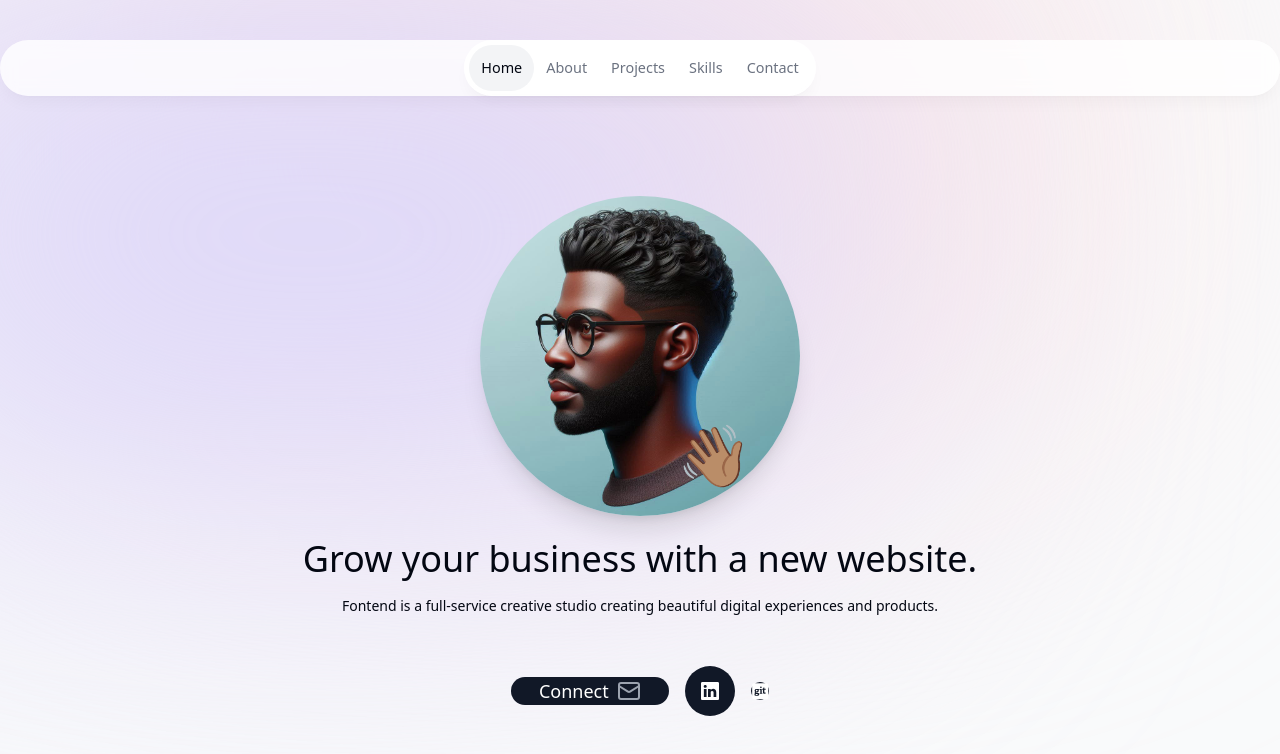
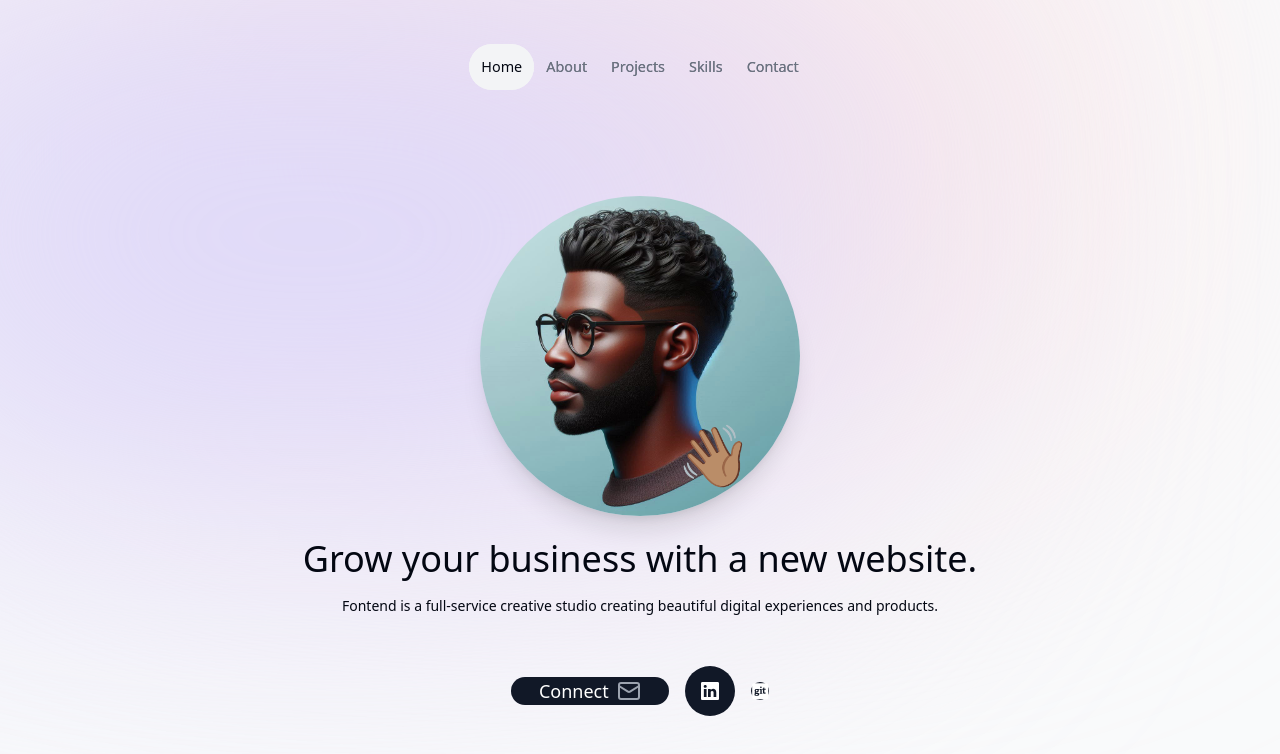
Before and after one commit to Gaetan5/protfolio, a Next.js app: page / in a window 1280 px wide. Shown: the top 754 px of the page. Built offline with nearby package versions, Linux system fonts and the light colour scheme.

Commit message:
Commit de Mr X at Home le 28-12-24

```diff
--- a/package.json
+++ b/package.json
@@ -10,8 +10,8 @@
   },
   "dependencies": {
     "clsx": "^2.1.1",
-    "framer-motion": "^11.11.8",
-    "hamburger-react": "^2.5.1",
+    "framer-motion": "^11.15.0",
+    "hamburger-react": "^2.5.2",
     "lucide-react": "^0.451.0",
     "next": "14.2.15",
     "react": "^18",
--- a/src/components/hamburger-menu.tsx
+++ b/src/components/hamburger-menu.tsx
@@ -1,95 +1,162 @@
 "use client";
 
-// Assurez-vous que ce fichier existe et est bien structuré
-import React, { useState } from "react";
+import React, { useState, memo } from "react";
 import NextLink from "next/link";
+import { motion, AnimatePresence } from "framer-motion";
 import Hamburger from "hamburger-react";
-import { motion, AnimatePresence } from "framer-motion";
+import clsx from "clsx";
 import { useActiveSectionContext } from "@/containers/active-section";
-import clsx from "clsx";
 
 // Typage des liens
-type Link = {
-    nameEng: string;
-    hash: string;
-};
+type Link = { nameEng: string; hash: string };
+type HeaderProps = { links: Link[] };
 
-// Typage des props
-type HamburgerMenuProps = { links: Link[] };
-
-const HamburgerMenu: React.FC<HamburgerMenuProps> = ({ links }) => {
-    // État pour contrôler l'ouverture du menu
-    const [isOpen, setIsOpen] = useState(false);
-
-    const { activeSection, setActiveSection, setTimeOfLastClick } = useActiveSectionContext();
-
-    // Définition des variantes d'animation
-    const menuTrigger = {
+// Variantes d'animation pour les éléments interactifs
+const animationVariants = {
+  menuTrigger: {
     visible: { scale: 1, opacity: 0.7, y: 0 },
     tap: { scale: 0.85 },
     hover: { scale: 1.2 },
+  },
+  menuList: {
+    start: { scale: 0.6, opacity: 0.7, y: -20 },
+    visible: { scale: 1, opacity: 0.9, y: 0 },
+  },
+  menuItem: (index: number) => ({
+    initial: { y: -100, opacity: 0 },
+    animate: { y: 0, opacity: 1 },
+    transition: { delay: index * 0.1 },
+  }),
 };
 
-    const menuList = {
-        start: { scale: 0.6, opacity: 0.7, y: -20 },
-        visible: { scale: 1, opacity: 0.9, y: 0 },
+// Composant pour un item de menu (Desktop et Mobile)
+const MemoizedLink = memo(
+  ({
+    link,
+    isActive,
+    onClick,
+  }: {
+    link: Link; // Objet contenant le nom et le hash du lien
+    isActive: boolean; // Si le lien est actif ou non
+    onClick: () => void; // Callback pour le clic
+  }) => (
+    <motion.li className="relative">
+      {/* Composant de lien avec animation */}
+      <NextLink
+        aria-current={isActive ? "page" : undefined} // Attribut ARIA pour indiquer l'élément actif
+        className={clsx(
+          "inline-flex items-center justify-center px-3 py-3 hover:text-gray-950 transition dark:text-gray-500 dark:hover:text-gray-300",
+          { "text-gray-950 dark:text-gray-200": isActive } // Applique des styles conditionnels si actif
+        )}
+        href={link.hash}
+        onClick={onClick}
+      >
+        {link.nameEng}
+        {/* Animation de l'arrière-plan si actif */}
+        {isActive && (
+          <motion.span
+            layoutId="activeSection"
+            className="bg-gray-100 rounded-full absolute inset-0 -z-10 dark:bg-gray-800"
+            transition={{ type: "spring", stiffness: 300, damping: 30 }}
+          />
+        )}
+      </NextLink>
+    </motion.li>
+  )
+);
+
+// Ajout de displayName pour faciliter le débogage du composant mémoïsé
+MemoizedLink.displayName = "MemoizedLink";
+
+// Composant pour l'entête de la version Desktop
+const DesktopHeader: React.FC<HeaderProps> = ({ links }) => {
+  const { activeSection, setActiveSection, setTimeOfLastClick } = useActiveSectionContext();
+
+  return (
+    <header className="hidden md:flex items-center justify-center fixed top-10 w-full custom-header-class">
+      {/* Animation globale de l'entête */}
+      <motion.div
+        initial={{ y: -100, opacity: 0 }}
+        animate={{ y: 0, opacity: 1 }}
+        className="flex p-1 custom-header-inner-class"
+      >
+        <motion.ul
+          initial={{ y: -100, opacity: 0 }}
+          animate={{ y: 0, opacity: 1 }}
+          transition={{ delayChildren: 0.2, staggerChildren: 0.1 }}
+          className="inline-flex items-center justify-center gap-y-1 text-[0.9rem] font-medium text-gray-500"
+        >
+          {/* Génération des liens */}
+          {links.map((link) => (
+            <MemoizedLink
+              key={link.hash}
+              link={link}
+              isActive={activeSection === link.hash}
+              onClick={() => {
+                setActiveSection(link.hash); // Mise à jour de la section active
+                setTimeOfLastClick(Date.now()); // Enregistrement du dernier clic
+              }}
+            />
+          ))}
+        </motion.ul>
+      </motion.div>
+    </header>
+  );
+};
+
+// Composant pour le menu hamburger (mobile)
+const HamburgerMenu: React.FC<HeaderProps> = ({ links }) => {
+  const [isOpen, setIsOpen] = useState(false);
+  const { activeSection, setActiveSection, setTimeOfLastClick } = useActiveSectionContext();
+
+  // Gestion du clic sur un lien du menu
+  const handleMenuClick = (hash: string) => {
+    setActiveSection(hash); // Mise à jour de la section active
+    setTimeOfLastClick(Date.now()); // Enregistrement du dernier clic
+    setIsOpen(false); // Fermeture du menu
   };
 
   return (
-        <div className="md:hidden top-5 right-5 fixed w-60 z-[999] flex flex-col items-end gap-2">
-
-            {/* Bouton hamburger pour ouvrir/fermer le menu */}
+    <div className="md:hidden fixed top-5 right-5 w-60 z-[999] flex flex-col items-end gap-2">
+      {/* Bouton pour ouvrir/fermer le menu */}
       <motion.button
-                variants={menuTrigger}
+        aria-label="Toggle menu"
+        aria-expanded={isOpen}
+        variants={animationVariants.menuTrigger}
         initial="visible"
         whileTap="tap"
         whileHover="hover"
-                className="bg-white w-[3rem] h-[3rem] drop-shadow
-                border border-slate-400 dark:border-white border-opacity-40 shadow-2xl
-                rounded-full flex items-center justify-center dark:bg-gray-950"
-                onClick={() => setIsOpen(!isOpen)}  // Toggle menu on click
+        className="bg-white w-[3rem] h-[3rem] drop-shadow border border-slate-400 dark:border-white border-opacity-40 shadow-2xl rounded-full flex items-center justify-center dark:bg-gray-950"
+        onClick={() => setIsOpen(!isOpen)}
       >
         <Hamburger toggled={isOpen} toggle={setIsOpen} size={20} />
       </motion.button>
 
-            {/* Affichage conditionnel du menu avec animation */}
+      {/* Animation et affichage des éléments du menu */}
       <AnimatePresence>
         {isOpen && (
           <motion.div
-                        variants={menuList}
+            variants={animationVariants.menuList}
             initial="start"
             animate="visible"
             exit="start"
-                        className="w-full bg-white drop-shadow border border-slate-400
-                        dark:border-white border-opacity-60 shadow-2xl flex flex-col items-center
-                        justify-center dark:bg-gray-950 p-1 mt-2"
+            className="w-full bg-white drop-shadow border border-slate-400 dark:border-white border-opacity-60 shadow-2xl flex flex-col items-center justify-center dark:bg-gray-950 p-1 mt-2"
           >
             {links.map((link, index) => (
-                            <motion.div
-                                key={link.hash}
-                                className="w-full"
-                                initial={{ y: -100, opacity: 0 }}
-                                animate={{ y: 0, opacity: 1 }}
-                                transition={{ delay: index * 0.1 }}  // Animation décalée pour chaque lien
-                            >
+              <motion.div {...animationVariants.menuItem(index)} key={link.hash}>
                 <NextLink
+                  href={link.hash}
                   className={clsx(
                     "flex w-full items-center justify-center py-3 hover:text-gray-950 transition dark:text-gray-500 dark:hover:text-gray-300 cursor-pointer",
                     {
-                                            "text-gray-950 bg-slate-200 dark:text-gray-200 dark:bg-gray-700 rounded":
-                                            activeSection === link.hash,
-                                            "rounded-t-xl": index === 0,
-                                            "rounded-b-xl": index === links.length - 1,
+                      "text-gray-950 bg-slate-200 dark:text-gray-200 dark:bg-gray-700 rounded": activeSection === link.hash,
+                      "rounded-t-xl": index === 0, // Style spécifique au premier lien
+                      "rounded-b-xl": index === links.length - 1, // Style spécifique au dernier lien
                     }
                   )}
-                                    href={link.hash}
-                                    onClick={() => {
-                                        setActiveSection(link.hash);
-                                        setTimeOfLastClick(Date.now());
-                                    }}
+                  onClick={() => handleMenuClick(link.hash)}
                 >
                   {link.nameEng}
-                                    {link.hash === activeSection}
                 </NextLink>
               </motion.div>
             ))}
@@ -100,4 +167,14 @@ const HamburgerMenu: React.FC<HamburgerMenuProps> = ({ links }) => {
   );
 };
 
-export default HamburgerMenu;
+// Composant principal Header qui combine Desktop et HamburgerMenu
+const Header: React.FC<HeaderProps> = ({ links }) => {
+  return (
+    <>
+      <DesktopHeader links={links} />
+      <HamburgerMenu links={links} />
+    </>
+  );
+};
+
+export default Header;
--- a/src/components/header.tsx
+++ b/src/components/header.tsx
@@ -1,81 +1,131 @@
 "use client";
 
-// Assurez-vous que 'links' est bien typé dans 'lib/types'
-import React from "react";
+import React, { useState, memo } from "react";
 import NextLink from "next/link";
 import clsx from "clsx";
 import { useActiveSectionContext } from "@/containers/active-section";
-
-//Animation
-import { motion } from "framer-motion";
+import { motion, AnimatePresence } from "framer-motion";
+import { Sling as Hamburger } from "hamburger-react"; // Bibliothèque pour le menu burger
 
 // Typage des liens
-type Link = {
-    nameEng: string;
-    hash: string;
+type Link = { nameEng: string; hash: string };
+type HeaderProps = { links: Link[] };
+
+// Composant optimisé pour chaque lien du menu
+const MemoizedLink = memo(({ link, isActive, onClick }: { link: Link; isActive: boolean; onClick: () => void }) => (
+  <motion.li className="relative">
+    {/* Lien individuel */}
+    <NextLink
+      aria-current={isActive ? "page" : undefined} // Définit si le lien est actuellement actif
+      className={clsx(
+        "inline-flex items-center justify-center px-3 py-3 hover:text-gray-950 transition dark:text-gray-500 dark:hover:text-gray-300",
+        { "text-gray-950 dark:text-gray-200": isActive } // Applique des styles spécifiques au lien actif
+      )}
+      href={link.hash} // URL cible
+      onClick={onClick} // Gère le clic sur le lien
+    >
+      {link.nameEng}
+      {/* Indicateur visuel pour le lien actif */}
+      {isActive && (
+        <motion.span
+          layoutId="activeSection"
+          className="bg-gray-100 rounded-full absolute inset-0 -z-10 dark:bg-gray-800"
+          transition={{ type: "spring", stiffness: 300, damping: 30 }}
+        />
+      )}
+    </NextLink>
+  </motion.li>
+));
+
+// Ajout de la propriété displayName pour résoudre l'erreur ESLint
+MemoizedLink.displayName = "MemoizedLink";
+
+export default function Header({ links }: HeaderProps) {
+  const [isBurgerOpen, setIsBurgerOpen] = useState(false); // État pour gérer l'ouverture/fermeture du menu burger
+  const { activeSection, setActiveSection, setTimeOfLastClick } = useActiveSectionContext(); // Gestion des sections actives
+
+  // Fonction pour gérer le clic sur un lien
+  const handleLinkClick = (hash: string) => {
+    setActiveSection(hash); // Met à jour la section active
+    setTimeOfLastClick(Date.now()); // Enregistre l'heure du clic
+    setIsBurgerOpen(false); // Ferme le menu burger après un clic
   };
 
-// Typage des props pour le composant Header
-type HeaderProps = { links: Link[] };
+  return (
+    <>
+      {/* Header Desktop */}
+      <header className="hidden md:flex items-center justify-center fixed top-10 w-full custom-header-class">
+        <motion.div
+          initial={{ y: -100, opacity: 0 }} // Animation d'apparition
+          animate={{ y: 0, opacity: 1 }}
+          className="flex p-1 custom-header-inner-class"
+        >
+          <motion.ul
+            initial={{ y: -100, opacity: 0 }}
+            animate={{ y: 0, opacity: 1 }}
+            transition={{ delayChildren: 0.2, staggerChildren: 0.1 }}
+            className="inline-flex items-center justify-center gap-y-1 text-[0.9rem] font-medium text-gray-500"
+          >
+            {/* Rendu des liens pour la version desktop */}
+            {links.map((link) => (
+              <MemoizedLink
+                key={link.hash}
+                link={link}
+                isActive={activeSection === link.hash}
+                onClick={() => handleLinkClick(link.hash)}
+              />
+            ))}
+          </motion.ul>
+        </motion.div>
+      </header>
 
-export default function Header({ links }: HeaderProps) {
-    const { activeSection, setActiveSection, setTimeOfLastClick } = useActiveSectionContext();
+      {/* Header Mobile - Menu Burger */}
+      <header className="flex md:hidden items-center justify-between px-4 py-3 fixed top-0 w-full bg-white dark:bg-gray-950 shadow-lg z-50">
+        {/* Logo ou titre du site */}
+        <NextLink href="/" className="text-lg font-bold text-gray-800 dark:text-gray-200">
+          Logo
+        </NextLink>
 
-    return (
-        <header className="hidden md:flex items-center justify-center
-        border-opacity-40 bg-white bg-opacity-80 shadow-lg shadow-black/[0.03]
-        backdrop-blur-[0.5rem] sm:rounded-full dark:bg-gray-950
-        dark:border-black/40 dark:bg-opacity-75 fixed top-10 w-full">
-            <motion.div
-            initial={{y:-100, opacity: 0}}
-            animate={{y: 0, opacity: 1}}
-            className="flex p-1 rounded-none border border-white
-            border-opacity-40 bg-white bg-opacity-80 shadow-lg shadow-black/[0.03]
-            backdrop-blur-[0.5rem] sm:rounded-full dark:bg-gray-950 dark:border-black/40
-            dark:bg-opacity-75">
+        {/* Composant de menu burger */}
+        <Hamburger toggled={isBurgerOpen} toggle={setIsBurgerOpen} size={24} color="#4B5563" />
 
-                <ul className="inline-flex items-center justify-center
-                gap-y-1 text-[0.9rem] font-medium text-gray-500">
+        {/* Navigation affichée lorsque le menu burger est ouvert */}
+        <AnimatePresence>
+          {isBurgerOpen && (
+            <motion.nav
+              initial={{ x: "100%" }}
+              animate={{ x: 0 }}
+              exit={{ x: "100%" }}
+              transition={{ type: "spring", stiffness: 300, damping: 30 }}
+              className="fixed top-0 right-0 h-screen w-4/5 bg-white dark:bg-gray-900 shadow-lg z-50 flex flex-col items-center justify-center gap-6"
+            >
+              <ul className="text-lg font-medium text-gray-700 dark:text-gray-200 space-y-4">
+                {/* Rendu des liens pour le menu burger */}
                 {links.map((link) => (
                   <motion.li
+                    key={link.hash}
                     className="relative"
-                            key={link.hash}  // Utilisation de 'key' pour chaque lien
-                            initial={{y:-100, opacity: 0}}
-                            animate={{y: 0, opacity: 1}}
+                    initial={{ x: 100, opacity: 0 }}
+                    animate={{ x: 0, opacity: 1 }}
+                    transition={{ delay: 0.1 }}
                   >
                     <NextLink
                       className={clsx(
-                                    "inline-flex items-center justify-center px-3 py-3 hover:text-gray-950 transition dark:text-gray-500 dark:hover:text-gray-300",
-                                    {
-                                        "text-gray-950 dark:text-gray-200":
-                                        activeSection === link.hash,  // Vérification de la section active
-                                    }
+                        "hover:text-gray-950 transition dark:hover:text-gray-300",
+                        { "text-gray-950 dark:text-gray-200": activeSection === link.hash }
                       )}
                       href={link.hash}
-                                onClick={() => {
-                                    setActiveSection(link.hash);  // Mettre à jour la section active
-                                    setTimeOfLastClick(Date.now());  // Mettre à jour l'heure du dernier clic
-                                }}
+                      onClick={() => handleLinkClick(link.hash)}
                     >
                       {link.nameEng}
-                                {link.hash === activeSection && (
-                                    <motion.span
-                                    transition={{
-                                        type: "spring",
-                                        stiffness: 300,
-                                        damping: 30,
-                                    }}
-                                    layoutId="activeSection"
-                                    className="bg-gray-100 rounded-full absolute
-                                    inset-0 -z-10 dark:bg-gray-800"
-                                    >
-                                    </motion.span>
-                                )}
                     </NextLink>
                   </motion.li>
                 ))}
               </ul>
-            </motion.div>
+            </motion.nav>
+          )}
+        </AnimatePresence>
       </header>
+    </>
   );
 }
```
Also changed, not shown: hello-world-1/index.js (added, +7 -0 lines), hello-world-1/package.json (added, +10 -0 lines), hello-world-1/README.md (added), 1 other file (tests, documents, lock files or other folders). Lines whose indentation alone changed are shown as unchanged.
